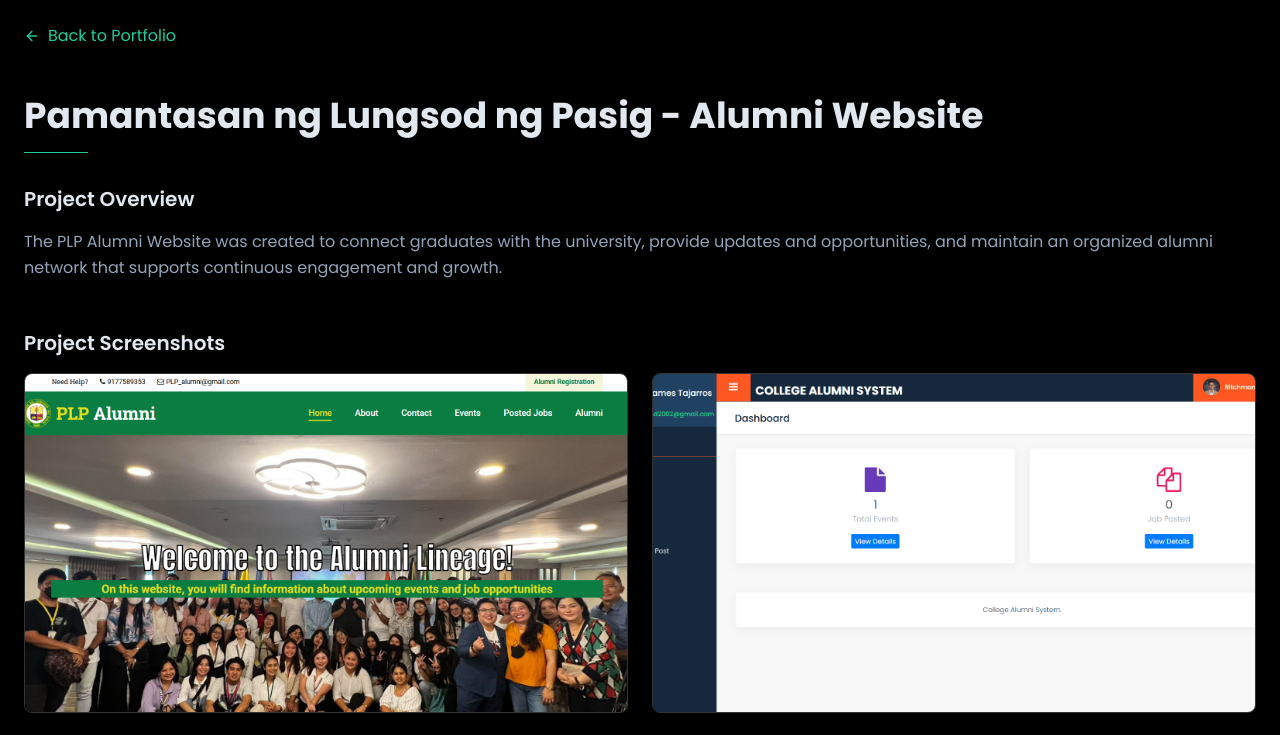
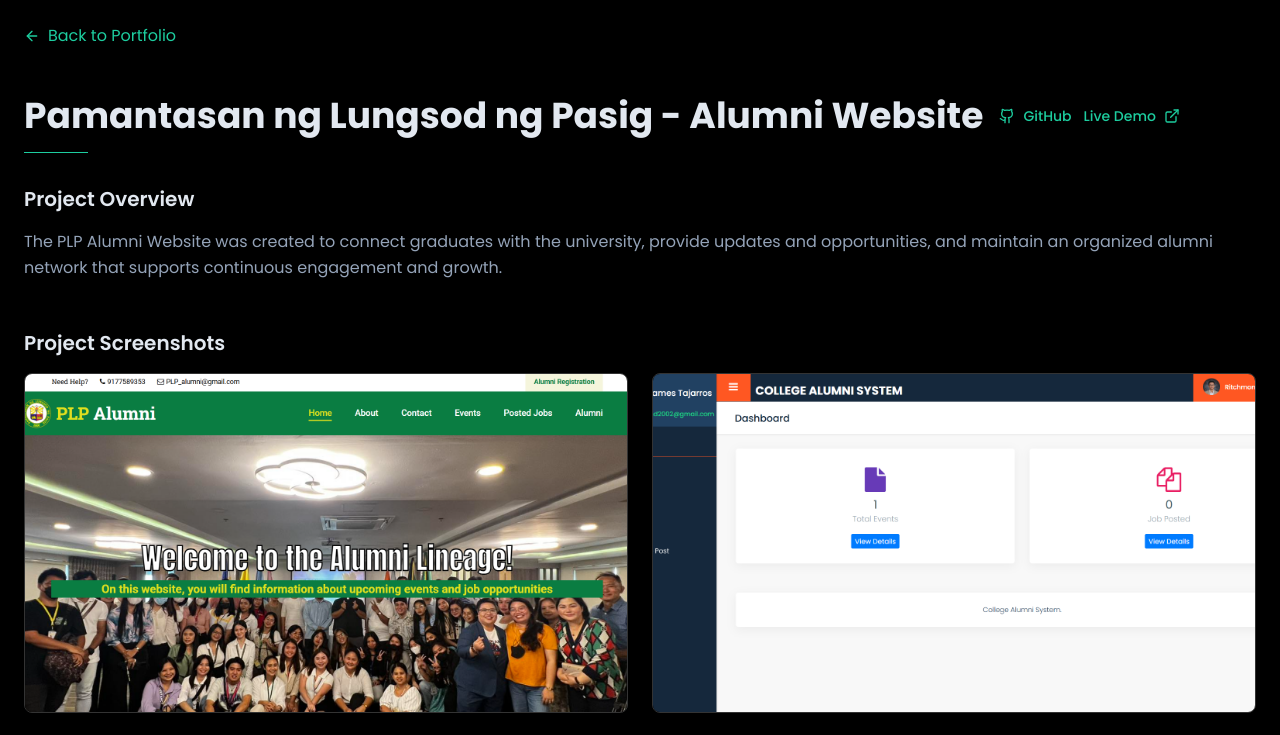
Before and after one commit to tajarrosr/portfolio, a Next.js app: page /projects/plp-alumni in a window 1280 px wide. Shown: the top 735 px of the page. Built offline with nearby package versions, Linux system fonts and the light colour scheme.

Commit message:
added the live demo and github link on plp alumni

```diff
--- a/src/app/projects/plp-alumni/page.tsx
+++ b/src/app/projects/plp-alumni/page.tsx
@@ -1,7 +1,7 @@
 "use client";
 
 import { motion } from "framer-motion";
-import { ArrowLeft } from "lucide-react";
+import { ArrowLeft, ExternalLink, Github } from "lucide-react";
 import Image from "next/image";
 import Link from "next/link";
 import { Badge } from "@/components/ui/badge";
@@ -9,6 +9,8 @@
 export default function PLPAlumniPage() {
   const projectDetails = {
     title: "Pamantasan ng Lungsod ng Pasig - Alumni Website",
+    liveDemo: "https://plp-alumni.infinityfreeapp.com/",
+    github: "https://github.com/tajarrosr/PLP-Alumni-System",
     description:
       "The PLP Alumni Website was created to connect graduates with the university, provide updates and opportunities, and maintain an organized alumni network that supports continuous engagement and growth.",
     images: [
@@ -53,10 +55,32 @@
           transition={{ duration: 0.5 }}
           className="mb-8"
         >
-          <h1 className="text-3xl lg:text-4xl font-bold text-foreground">
-            {projectDetails.title}
-          </h1>
-          <div className="w-16 h-px bg-primary mt-4"></div>
+<div className="flex items-center gap-4 mb-4">
+            <h1 className="text-3xl lg:text-4xl font-bold text-foreground">
+              {projectDetails.title}
+            </h1>
+            <div className="flex items-center gap-3">
+              <a
+                href={projectDetails.github}
+                target="_blank"
+                rel="noopener noreferrer"
+                className="flex items-center gap-2 text-primary hover:text-primary/80 transition-colors duration-300 text-sm font-medium"
+              >
+                <Github className="w-4 h-4" />
+                GitHub
+              </a>
+              <a
+                href={projectDetails.liveDemo}
+                target="_blank"
+                rel="noopener noreferrer"
+                className="flex items-center gap-2 text-primary hover:text-primary/80 transition-colors duration-300 text-sm font-medium"
+              >
+                Live Demo
+                <ExternalLink className="w-4 h-4" />
+              </a>
+            </div>
+          </div>
+          <div className="w-16 h-px bg-primary"></div>
         </motion.div>
 
         {/* Project Description */}
--- a/src/components/sections/projects.tsx
+++ b/src/components/sections/projects.tsx
@@ -23,7 +23,6 @@
 export default function Projects() {
   const router = useRouter();
 
-  // ✅ Use the Project[] type for the array
   const projects: Project[] = [
     {
       id: "rtu-miso",
@@ -114,7 +113,6 @@
     },
   ];
 
-  // ✅ Use the Project type here instead of "any"
   const handleProjectClick = (project: Project) => {
     if (project.id === "rtu-miso") {
       router.push("/projects/rtu-miso");
```
